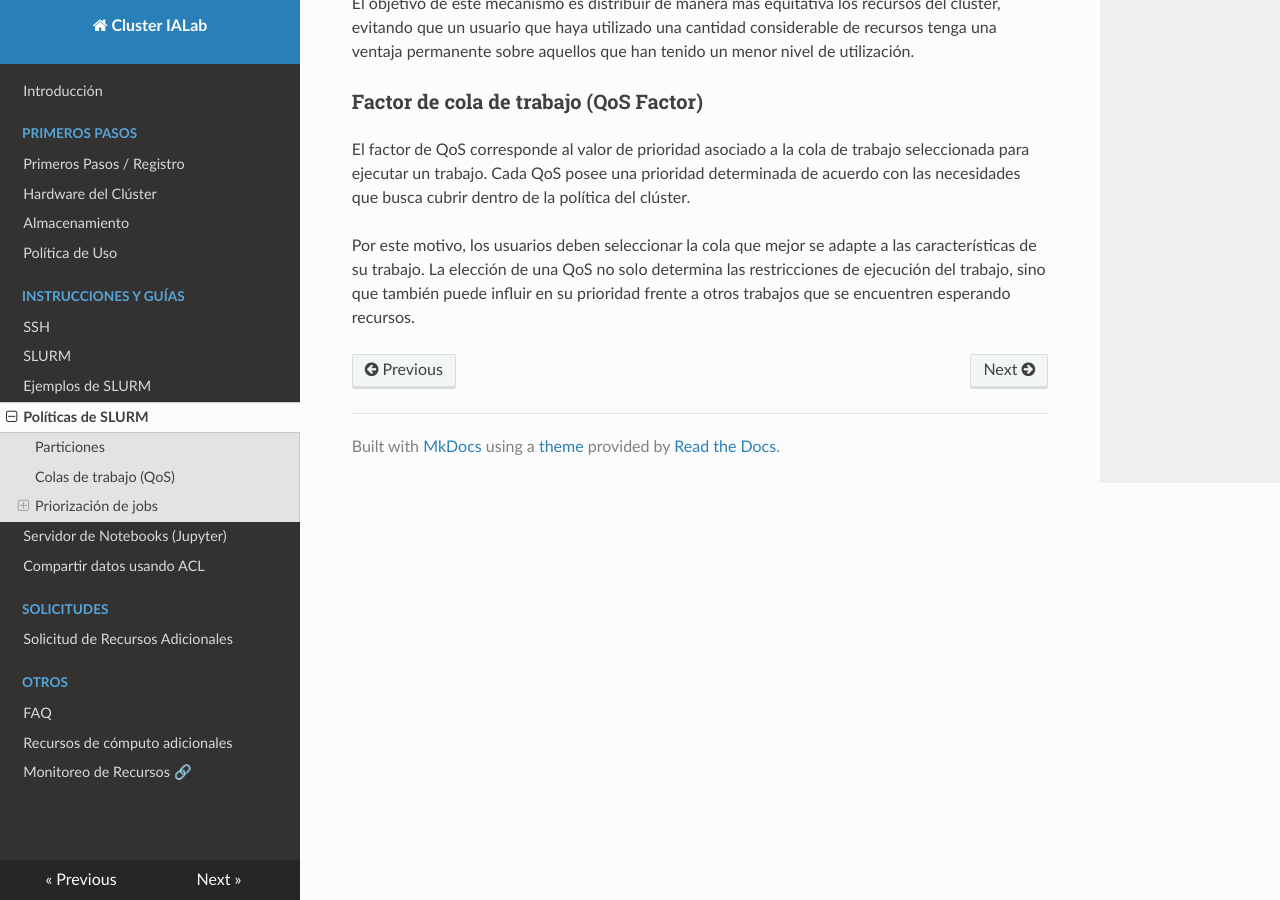
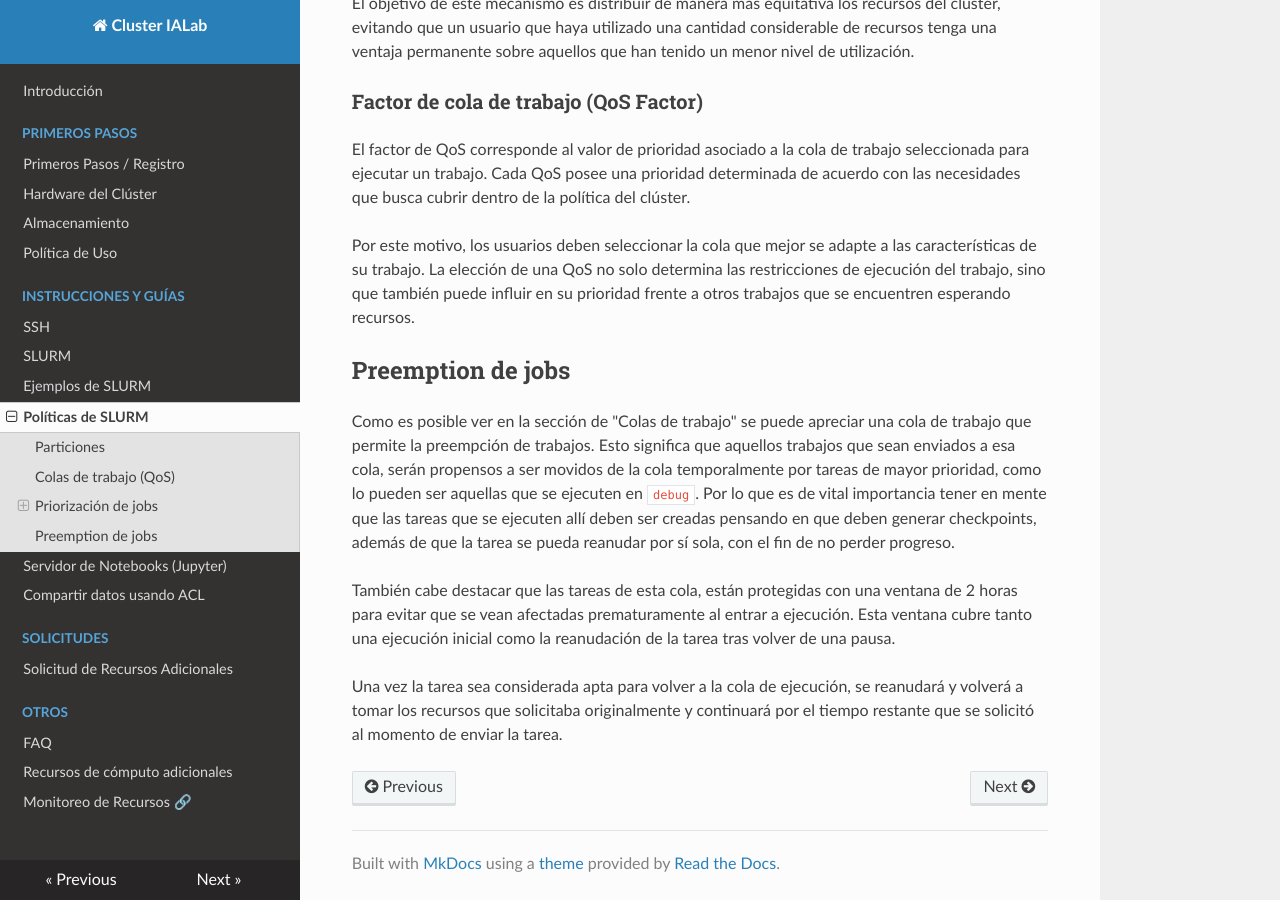
Before and after one commit to Sysadmins-CENIA/Cluster-IALab-Docs, an MkDocs documentation site: the page built from docs/instructions-and-guides/slurm_policies.md, in a window 1280 px wide and 900 px high, scrolled down 2184 px. Built offline with MkDocs 1.6.1, drawn with Linux system fonts in a browser that asks for light colours; nearby versions of some CDN libraries.

Commit message:
Update added preemption section
Added new section which explains how preemption works on the cluster.

```diff
--- a/docs/instructions-and-guides/slurm_policies.md
+++ b/docs/instructions-and-guides/slurm_policies.md
@@ -62,3 +62,11 @@ El objetivo de este mecanismo es distribuir de manera más equitativa los recurs
 El factor de QoS corresponde al valor de prioridad asociado a la cola de trabajo seleccionada para ejecutar un trabajo. Cada QoS posee una prioridad determinada de acuerdo con las necesidades que busca cubrir dentro de la política del clúster.
 
 Por este motivo, los usuarios deben seleccionar la cola que mejor se adapte a las características de su trabajo. La elección de una QoS no solo determina las restricciones de ejecución del trabajo, sino que también puede influir en su prioridad frente a otros trabajos que se encuentren esperando recursos.
+
+## Preemption de jobs
+
+Como es posible ver en la sección de "Colas de trabajo" se puede apreciar una cola de trabajo que permite la preempción de trabajos. Esto significa que aquellos trabajos que sean enviados a esa cola, serán propensos a ser movidos de la cola temporalmente por tareas de mayor prioridad, como lo pueden ser aquellas que se ejecuten en `debug`. Por lo que es de vital importancia tener en mente que las tareas que se ejecuten allí deben ser creadas pensando en que deben generar checkpoints, además de que la tarea se pueda reanudar por sí sola, con el fin de no perder progreso.
+
+También cabe destacar que las tareas de esta cola, están protegidas con una ventana de 2 horas para evitar que se vean afectadas prematuramente al entrar a ejecución. Esta ventana cubre tanto una ejecución inicial como la reanudación de la tarea tras volver de una pausa.
+
+Una vez la tarea sea considerada apta para volver a la cola de ejecución, se reanudará y volverá a tomar los recursos que solicitaba originalmente y continuará por el tiempo restante que se solicitó al momento de enviar la tarea.
```
